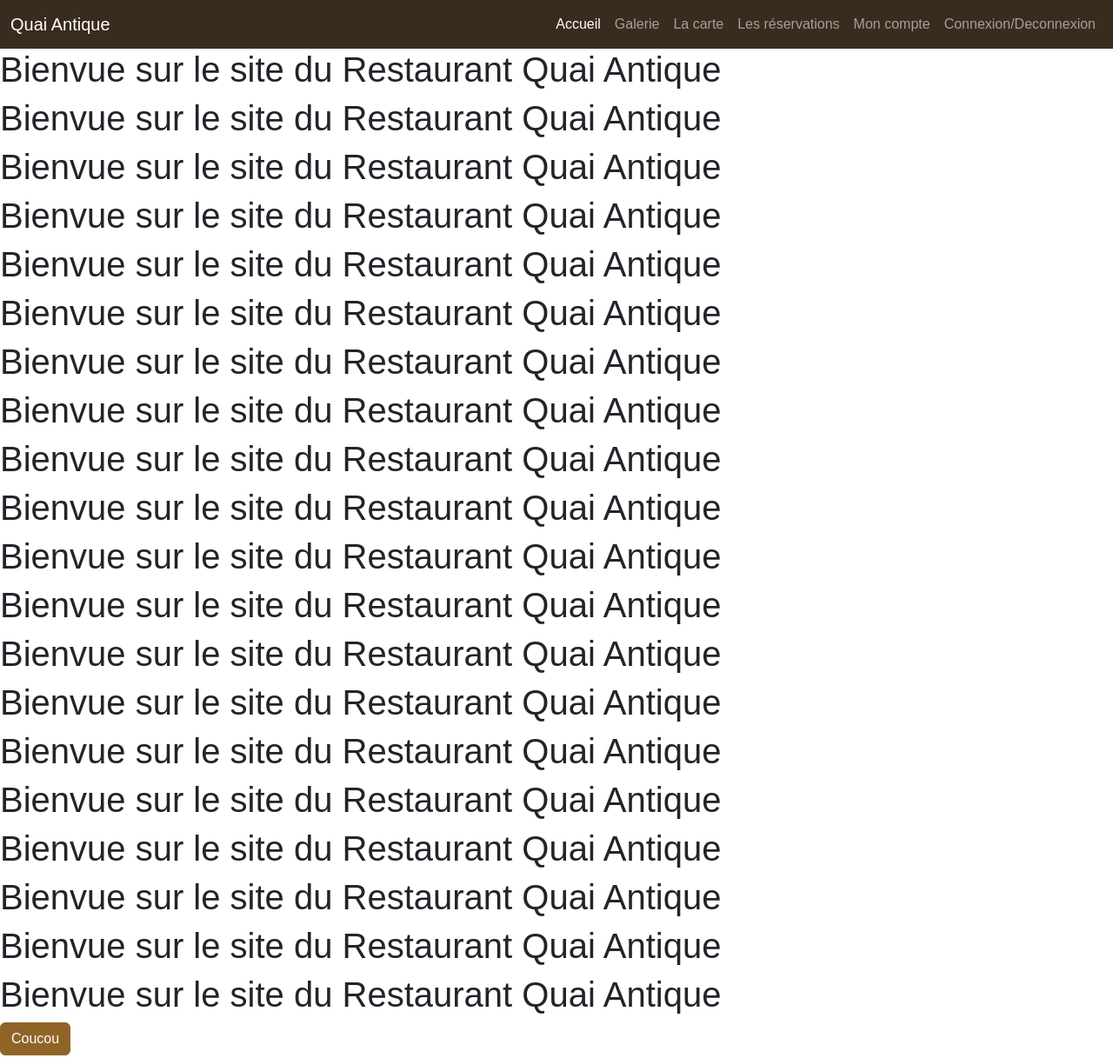
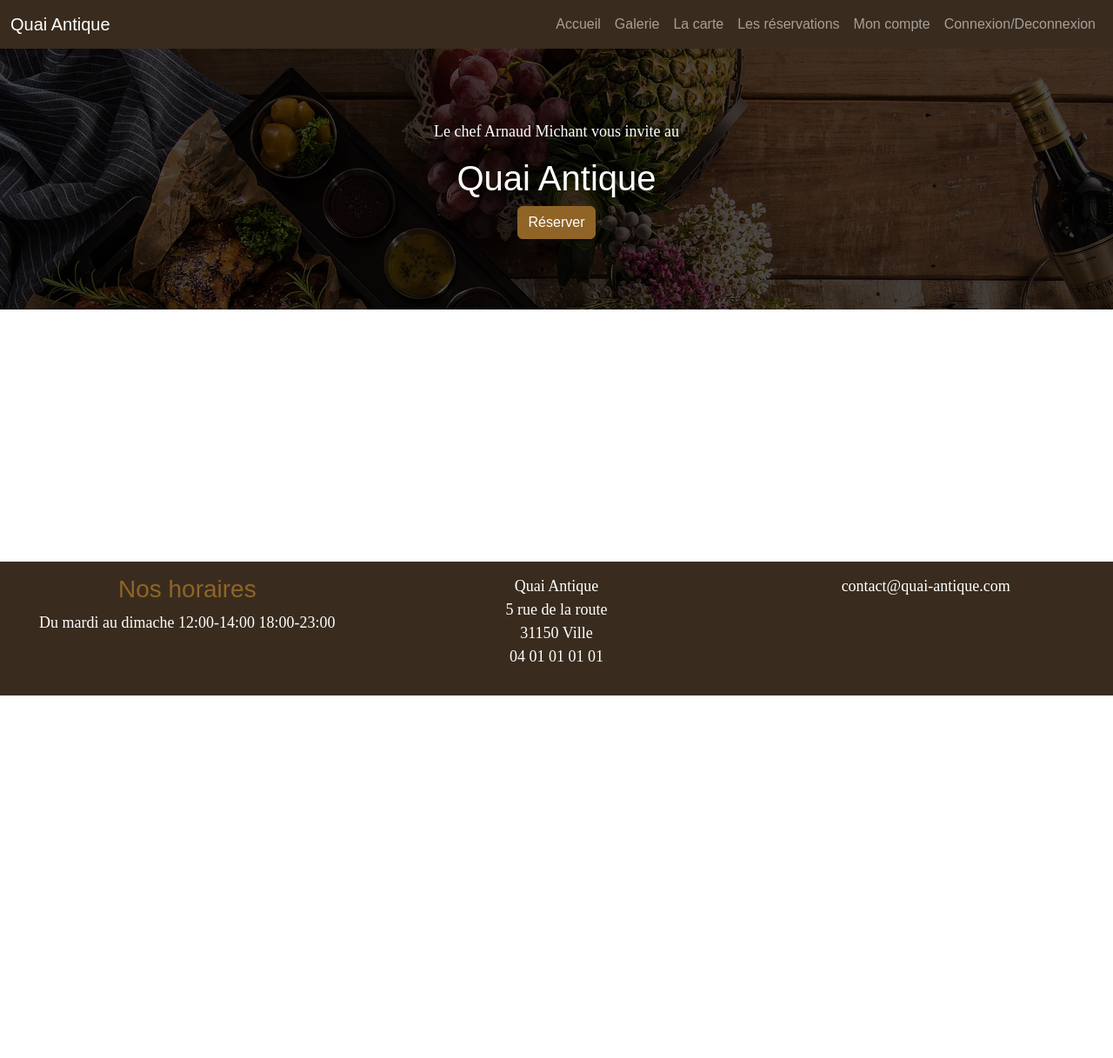
Before and after one commit to Abdoulmali/QuaiAntiqueRestaurantFrontV2, a website with bundled scripts: page index.html in a window 1280 px wide. Shown: the top 1217 px of the page at 87% size. After the commit the page ends 800 px from the top, so only its background shows below. Built offline with nearby package versions, Linux system fonts and the light colour scheme; files whose address does not match are found by name; a web font is replaced by a local one.

Commit message:
Ajout  contenu du header

```diff
--- a/index.html
+++ b/index.html
@@ -21,7 +21,7 @@
         <div class="collapse navbar-collapse" id="navbarSupportedContent">
           <ul class="navbar-nav ms-auto mb-2 mb-lg-0">
             <li class="nav-item">
-              <a class="nav-link active" href="/">Accueil</a>
+              <a class="nav-link" href="/">Accueil</a>
             </li>
             <li class="nav-item">
               <a class="nav-link" href="#">Galerie</a>
--- a/pages/home.html
+++ b/pages/home.html
@@ -1,22 +1,7 @@
-<h1>Bienvue sur le site du Restaurant Quai Antique</h1>
-<h1>Bienvue sur le site du Restaurant Quai Antique</h1>
-<h1>Bienvue sur le site du Restaurant Quai Antique</h1>
-<h1>Bienvue sur le site du Restaurant Quai Antique</h1>
-<h1>Bienvue sur le site du Restaurant Quai Antique</h1>
-<h1>Bienvue sur le site du Restaurant Quai Antique</h1>
-<h1>Bienvue sur le site du Restaurant Quai Antique</h1>
-<h1>Bienvue sur le site du Restaurant Quai Antique</h1>
-<h1>Bienvue sur le site du Restaurant Quai Antique</h1>
-<h1>Bienvue sur le site du Restaurant Quai Antique</h1>
-<h1>Bienvue sur le site du Restaurant Quai Antique</h1>
-<h1>Bienvue sur le site du Restaurant Quai Antique</h1>
-<h1>Bienvue sur le site du Restaurant Quai Antique</h1>
-<h1>Bienvue sur le site du Restaurant Quai Antique</h1>
-<h1>Bienvue sur le site du Restaurant Quai Antique</h1>
-<h1>Bienvue sur le site du Restaurant Quai Antique</h1>
-<h1>Bienvue sur le site du Restaurant Quai Antique</h1>
-<h1>Bienvue sur le site du Restaurant Quai Antique</h1>
-<h1>Bienvue sur le site du Restaurant Quai Antique</h1>
-<h1>Bienvue sur le site du Restaurant Quai Antique</h1>
-
-<button class="btn btn-primary">Coucou</button>
+<div class="hero-scene text-center">
+  <div class="hero-scene-content text-white">
+    <p>Le chef Arnaud Michant vous invite au</p>
+  <h1>Quai Antique</h1>
+  <button class="btn btn-primary">Réserver</button>
+  </div>
+</div>
--- a/scss/main.scss
+++ b/scss/main.scss
@@ -16,3 +16,36 @@
   bottom: 0;
   width: 100%;
 }
+
+p{
+  font-family: $font-family-serif;
+  font-size: 18px
+}
+
+.hero-scene{
+  position: relative;
+  &::before{
+    content: "";
+    position: absolute;
+    top: 0;
+    left: 0;
+    width: 100%;
+    height: 100%;
+    background-image: url(../image/FontHeroScene.jpg);
+    background-size: cover;
+    filter: brightness(0.3);
+  }
+
+  *{
+    //Positionner les éléments devant le ::before
+    position: relative;
+  }
+
+  .hero-scene-content{
+    height: 300px;
+    display: flex;
+    flex-direction: column;
+    align-items: center;
+    justify-content: center;
+  }
+}
```
Also changed, not shown: scss/main.css, 1 other file.
